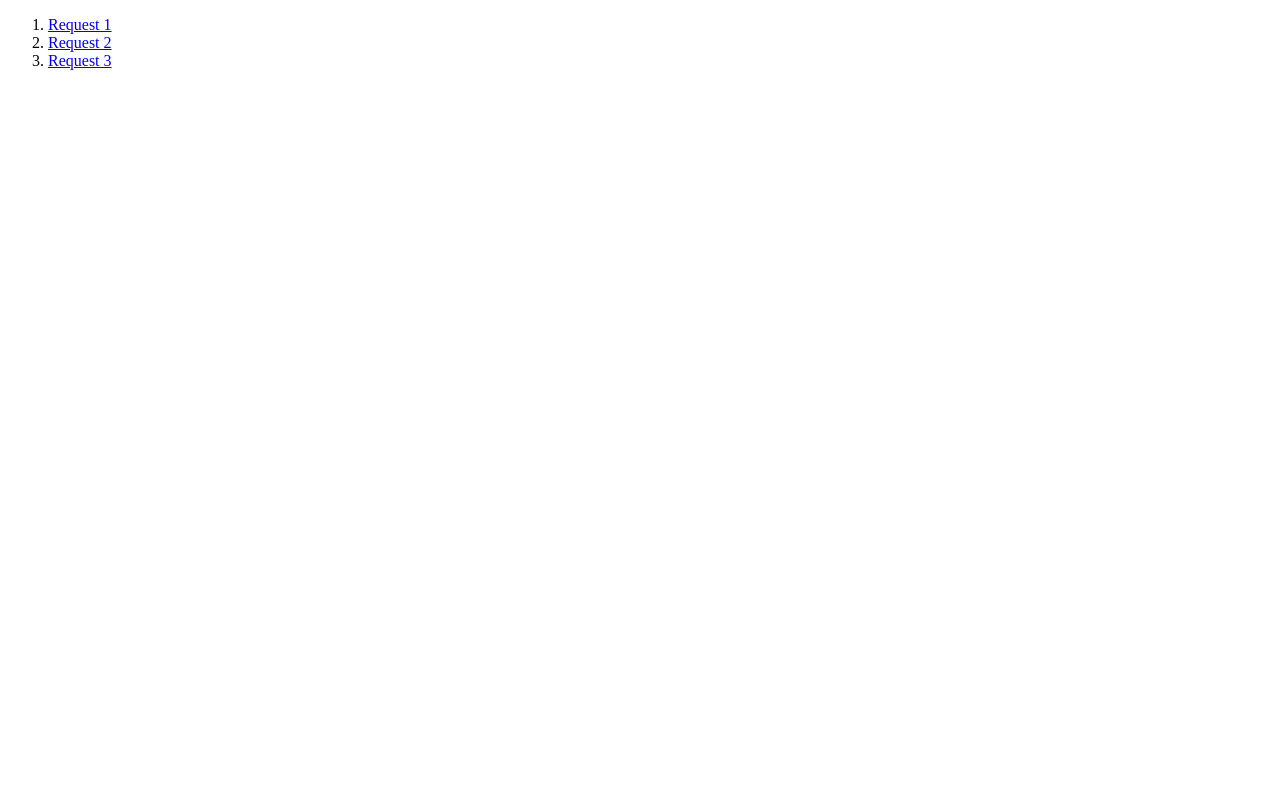
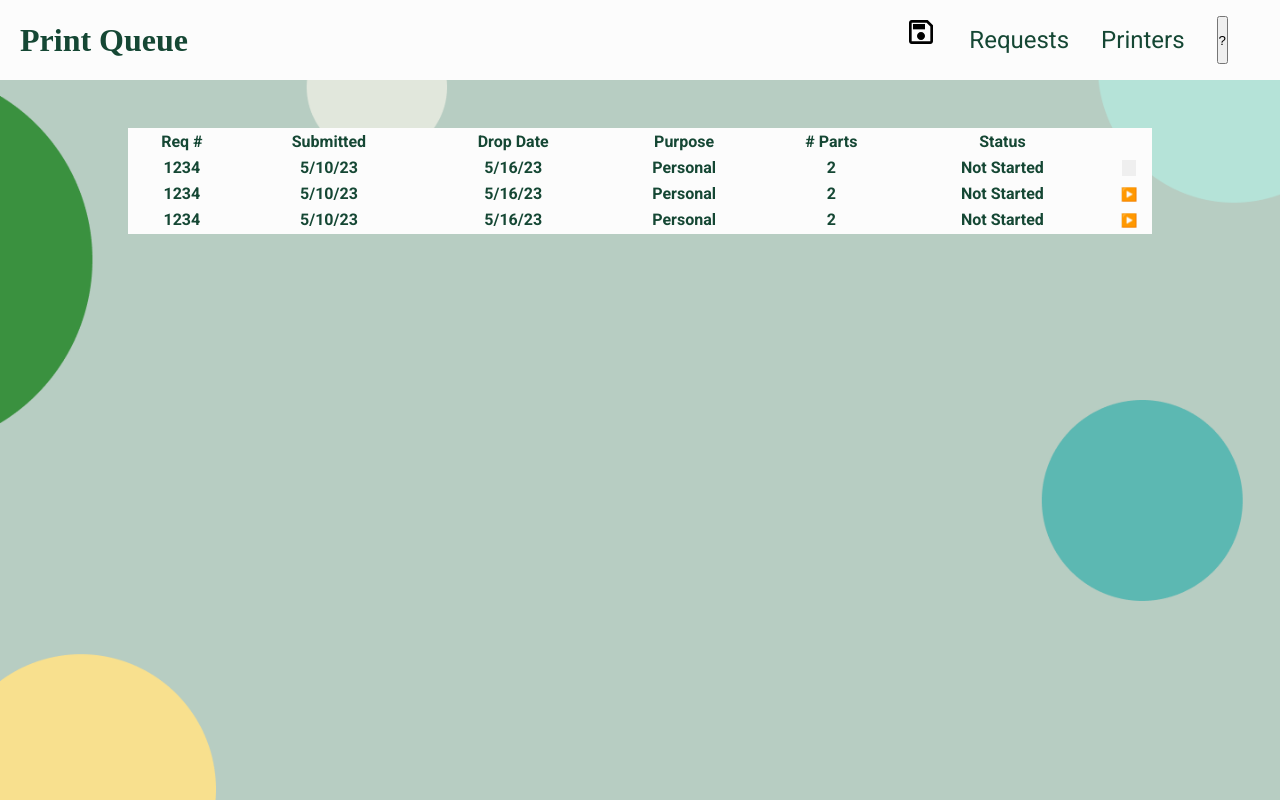
Before and after one commit to VincentNgo418/PrintQueue, a website: page packages/proto/index.html in a window 1280 px wide. Drawn offline with Linux system fonts and the light colour scheme; a web font is replaced by a local one.

Commit message:
Turns out I have to update these files, not the others

```diff
--- a/packages/proto/index.html
+++ b/packages/proto/index.html
@@ -1,24 +1,88 @@
 <!doctype html>
-<html>
-    <head></head>
+<html lang="en">
+
+    <title>IS Print Queue</title>
+    <head>
+        <meta charset="utf-8" />
+        <link rel="stylesheet" href="styles/page.css" />
+        <link rel="stylesheet" href="styles/tokens.css"/>
+
+        <link rel="preconnect" href="https://fonts.googleapis.com">
+<link rel="preconnect" href="https://fonts.gstatic.com" crossorigin>
+<link href="https://fonts.googleapis.com/css2?family=GFS+Didot&family=Roboto:ital,wght@0,100..900;1,100..900&display=swap" rel="stylesheet">
+    </head>
     <body>
-        <ol>
-            <li id="Request-01">
-                <a href="PrintRequest.html">
-                    Request 1
-                </a>
-            </li>
-            <li id="Request-02">
-                <a href="PrintRequest.html">
-                    Request 2
-                </a>
-            </li>
-            <li id="Request-03">
-                <a href="PrintRequest.html">
-                    Request 3
-                </a>
-            </li>
-        </ol>
+        <header>
+            <h1>
+                Print Queue
+            </h1>
+            <nav>
+                <svg class="nav-icon">
+                    <use href="assets/nav.svg#icon-save"/>
+                </svg>
+                <a href="index.html">Requests</a>
+                <a href="Printer.html">Printers</a>
+                <button>?</button>
+            </nav>
+        </header>
+        <main>
+            <table class="Queue">
+                <thead>
+                    <tr>
+                        <th>Req #</th>
+                        <th>Submitted</th>
+                        <th>Drop Date</th>
+                        <th>Purpose</th>
+                        <th># Parts</th>
+                        <th>Status</th>
+                        <th></th>
+                    </tr>
+                </thead>
+                <tr id="Request-01", href="PrintRequest.html">
+                    <th>1234</th>
+                    <th>5/10/23</th>
+                    <th>5/16/23</th>
+                    <th>Personal</th>
+                    <th>2</th>
+                    <th>Not Started</th>
+                    <th><button class="dropdown-btn"><svg class="drop-icon"><use href="assets/nav.svg#icon-dropdown"/></svg></button></th>
+                </tr>
+                <tr id="Request-02", href="PrintRequest.html">
+                    <th>1234</th>
+                    <th>5/10/23</th>
+                    <th>5/16/23</th>
+                    <th>Personal</th>
+                    <th>2</th>
+                    <th>Not Started</th>
+                    <th><button class="dropdown-btn">▶️</button></th>
+                </tr>
+                <tr id="Request-03", href="PrintRequest.html">
+                    <th>1234</th>
+                    <th>5/10/23</th>
+                    <th>5/16/23</th>
+                    <th>Personal</th>
+                    <th>2</th>
+                    <th>Not Started</th>
+                    <th><button class="dropdown-btn">▶️</button></th>
+                </tr>
+            </table>
+            <div class="modal-overlay">
+                <h2>
+                    Request #1234
+                </h2>
+                <dl>
+                    <dt>Requestor</dt>
+                    <dd>Vincent</dd>
+                    <dt>Email</dt>
+                    <dd>vngo09@calpoly.edu</dd>
+                    <dt>Print Strength</dt>
+                    <dd>Robust</dd>
+                    <dt>Surface Quality</dt>
+                    <dd>Smooth</dd>
+
+                </dl>
+            </div>
+        </main>
     </body>
 
 </html>
--- /dev/null
+++ b/packages/proto/styles/page.css
@@ -0,0 +1,94 @@
+* {
+    margin: 0;
+    padding: 0;
+    box-sizing: border-box;
+  }
+body {
+    display:flex;
+    justify-content: center;
+    line-height: 1.5;
+    padding-top:8rem;
+    background-image: url(../assets/PrintQueue.png);
+    background-size: cover;
+    background-position: center;
+    background-repeat: no-repeat;
+    margin: 0;
+    height: 100vh;
+    font-family:'Roboto';
+    color:var(--color-primary)
+
+
+}
+h1 {
+    font-family:"GFS Didot";
+}
+header {
+    color: var(--color-primary);
+    padding-left:20px;
+    padding-right:20px;
+    padding-top:1em;
+    padding-bottom:1em;
+    background-color: var(--color-background);
+    width: 100%;
+    position: fixed;
+    top: 0;
+    display: flex;
+    justify-content: space-between;
+}
+
+nav {
+    display: flex;
+    flex-direction: row;
+}
+
+nav > * {
+    margin-right: 2rem;
+    text-decoration: none;
+  }
+
+a {
+    display:flex;
+    align-items: center;
+    font-size: 1.5rem;
+    color: var(--color-primary);
+    font-family: 'Roboto';
+
+}
+
+main{
+  width:80%;
+  overflow-y:auto;
+}
+
+.Queue {
+    background-color: var(--color-background);
+    width:100%;
+}
+svg.nav-icon {
+    display: inline;
+    height:2em;
+    width:2em;
+    color: var(--color-primary);
+}
+
+svg.drop-icon {
+    display: inline;
+    height:1em;
+    width:1em;
+}
+
+.dropdown-btn {
+    border: none; /* Remove borders */
+    color: white; /* White text */
+}
+
+.modal-overlay {
+    position: fixed;
+    left:15%;
+    top:0;
+    margin-top:12rem;
+    background-color: var(--color-background);
+    width:70%;
+    display:none;
+
+}
--- /dev/null
+++ b/packages/proto/styles/tokens.css
@@ -0,0 +1,11 @@
+:root {
+
+--color-background: #FCFCFC;
+--color-off-white:#EEECE9;
+--color-primary:#154734;
+--color-primary-light:#B7CDC2;
+--color-accent1:#3A913F;
+--color-border:#DAD7CB;
+--color-accent2:#5CB8B2;
+
+}
```
Also changed, not shown: packages/proto/Printer.html (+91 -2 lines), packages/proto/styles/printers.css (added, +23 -0 lines), packages/proto/assets/PrintQueue.png (added), packages/proto/assets/nav.svg (added).
